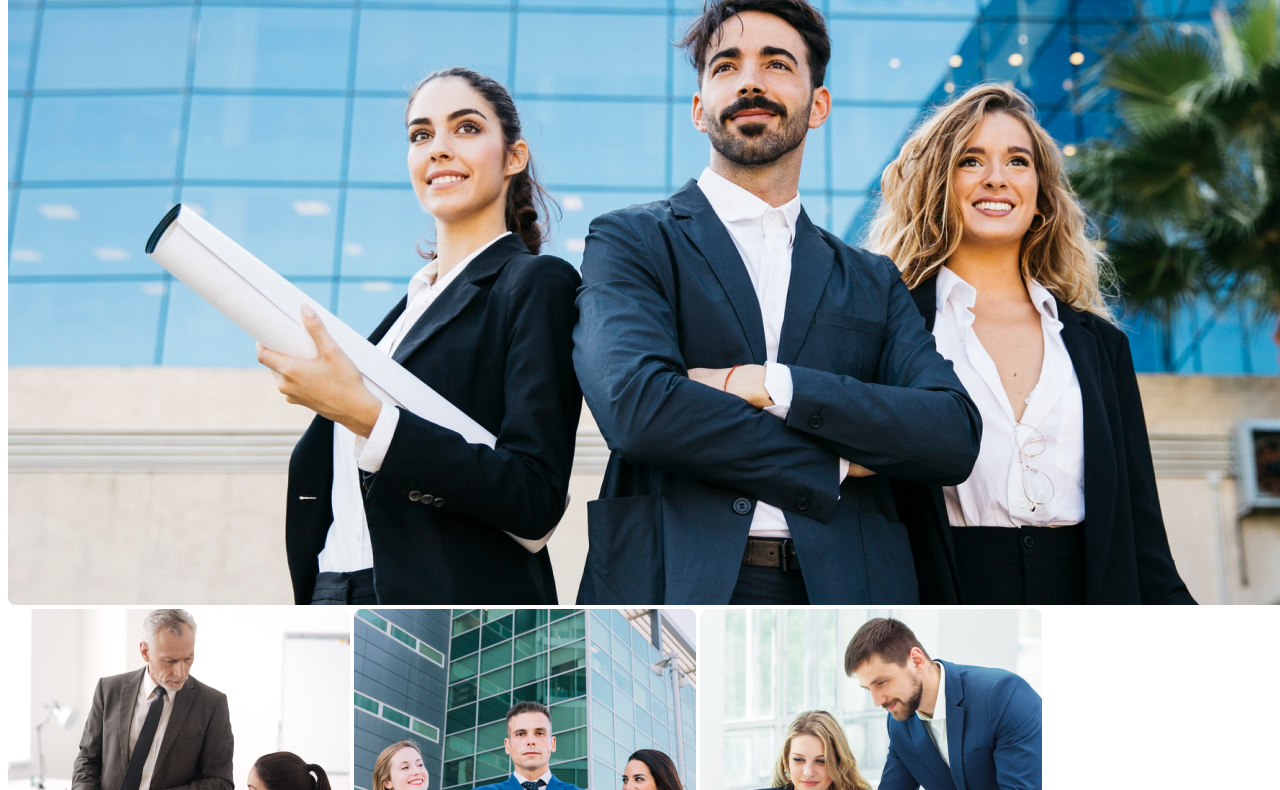
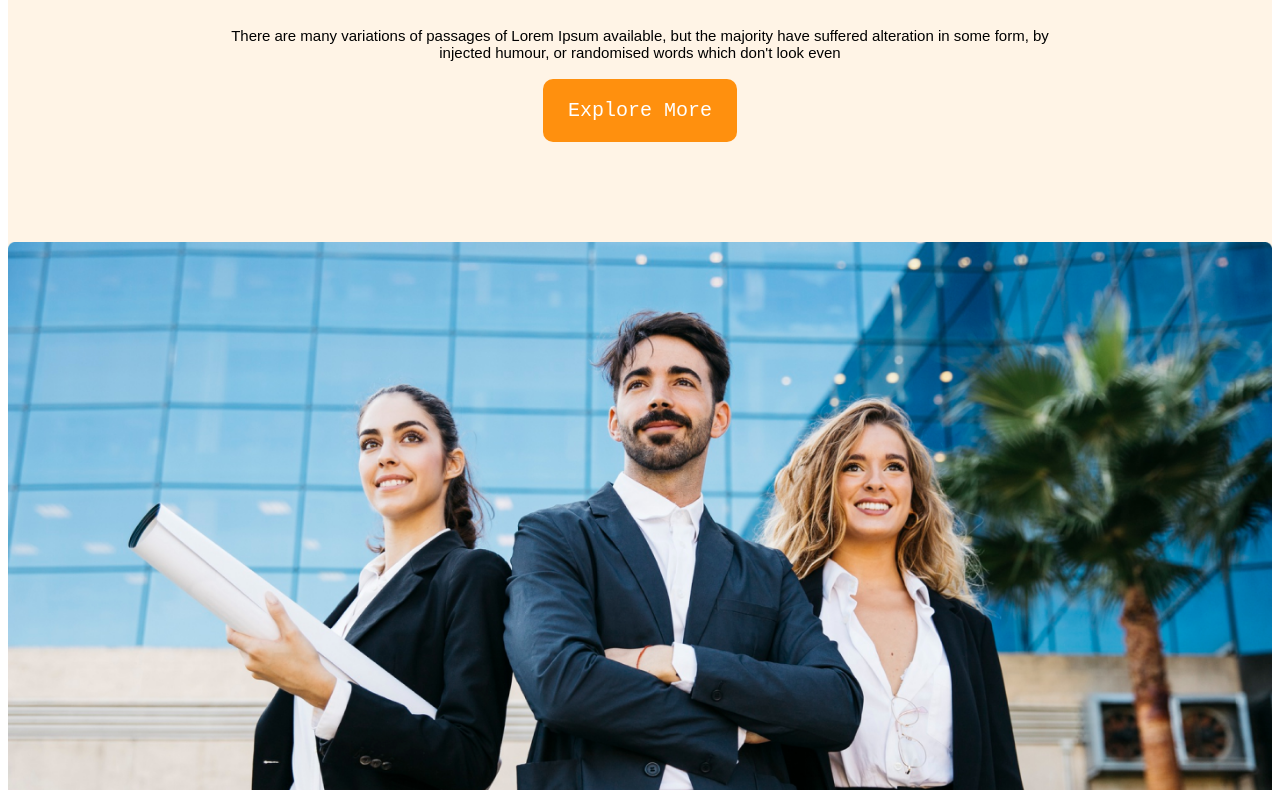
Before and after one commit to EazRumel/Architect-Website, a plain HTML site: page index.html in a window 1280 px wide. Shown: the part 361-1151 px from the top of the page. Drawn offline with Linux system fonts and the light colour scheme; the site is published under a folder, as on GitHub Pages, so addresses that start at the root find nothing.

Commit message:
updated the styles section

```diff
--- a/index.html
+++ b/index.html
@@ -4,7 +4,7 @@
     <meta charset="UTF-8" />
     <meta name="viewport" content="width=device-width, initial-scale=1.0" />
     <title>Architect Website</title>
-    <link rel="stylesheet" href="/styles/styles.css" />
+    <link rel="stylesheet" href="styles/styles.css" />
   </head>
   <body class="work-sans-font">
     <header class="bg-light">
```
